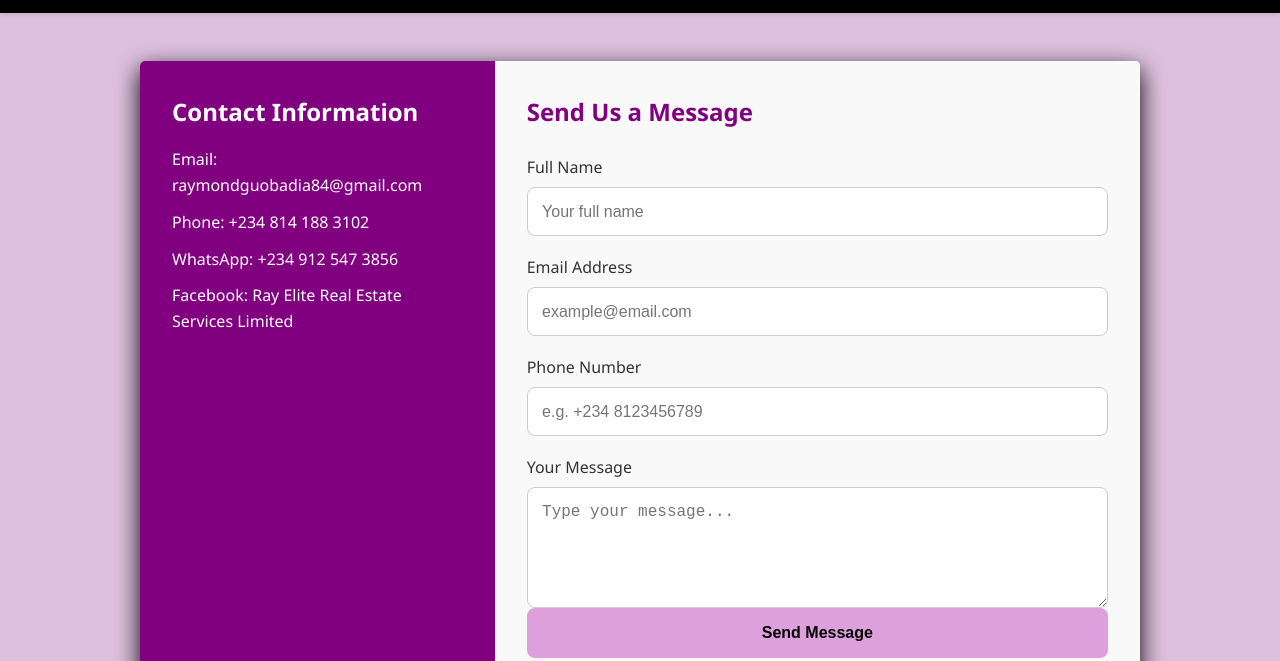
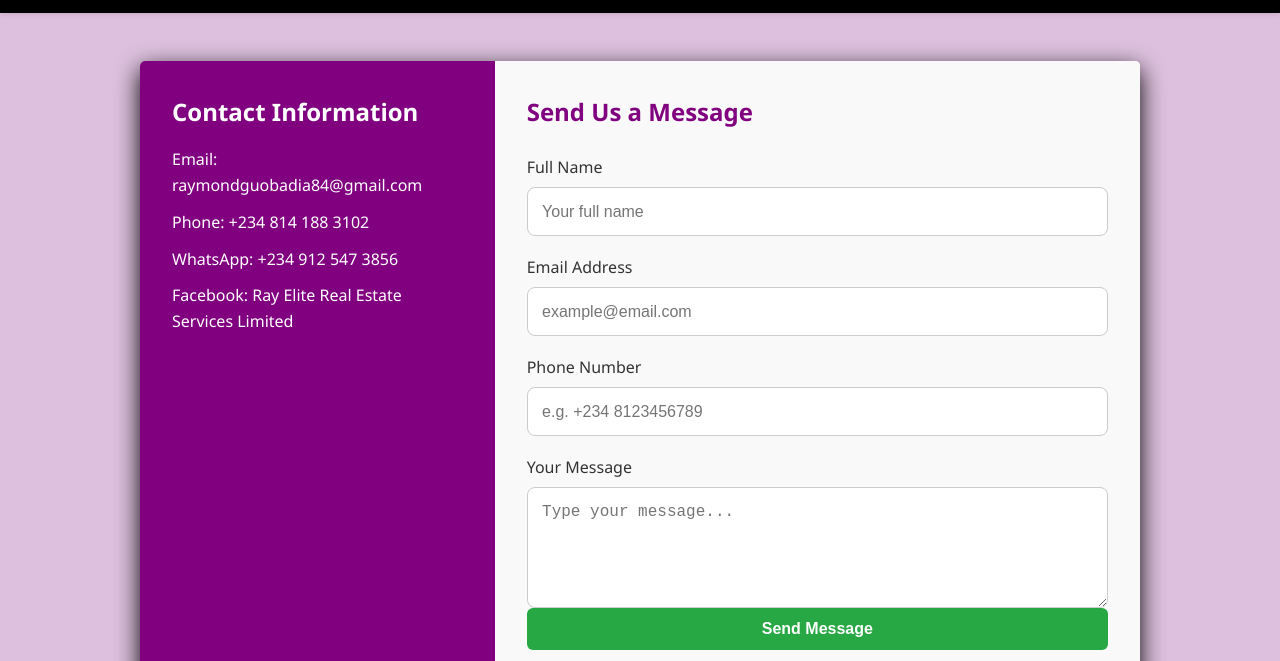
Before and after one commit to BigBen98thousand/RayElite2.0, a plain HTML site: page contact.html in a window 1280 px wide. Shown: the part 139-800 px from the top of the page. Drawn offline with Linux system fonts and the light colour scheme.

Commit message:
Update ray.css

```diff
--- a/ray.css
+++ b/ray.css
@@ -835,3 +835,18 @@
     font-size: 0.95rem;
   }
 }
+.contact-submit-btn {
+  background-color: #28a745;
+  color: white;
+  padding: 12px 24px;
+  border: none;
+  border-radius: 6px;
+  font-size: 16px;
+  font-weight: bold;
+  cursor: pointer;
+  transition: background-color 0.3s ease;
+}
+
+.contact-submit-btn:hover {
+  background-color: #218838;
+    }
```
